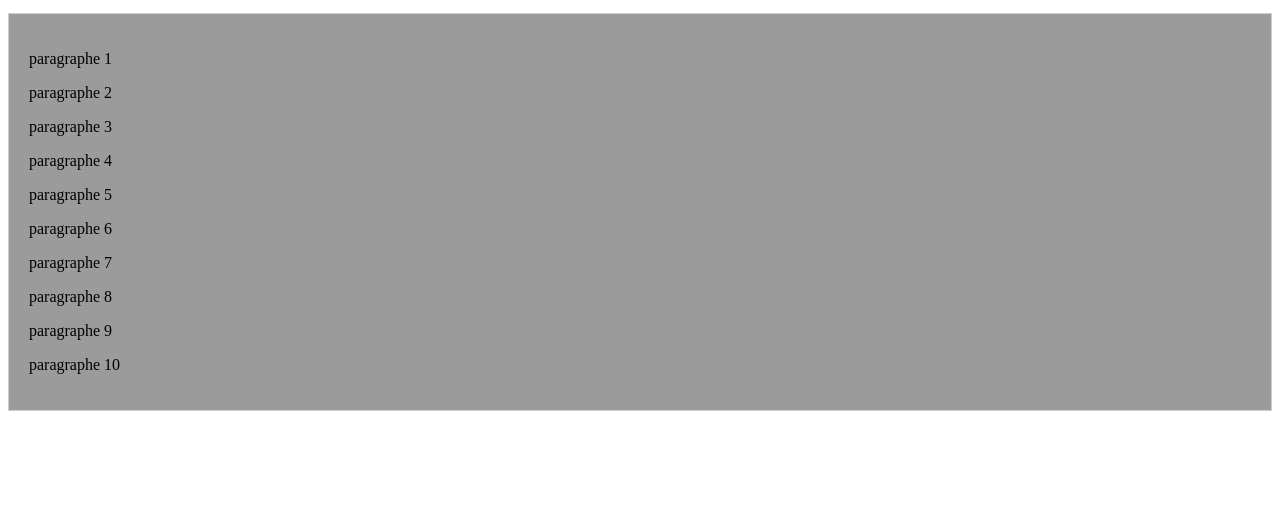
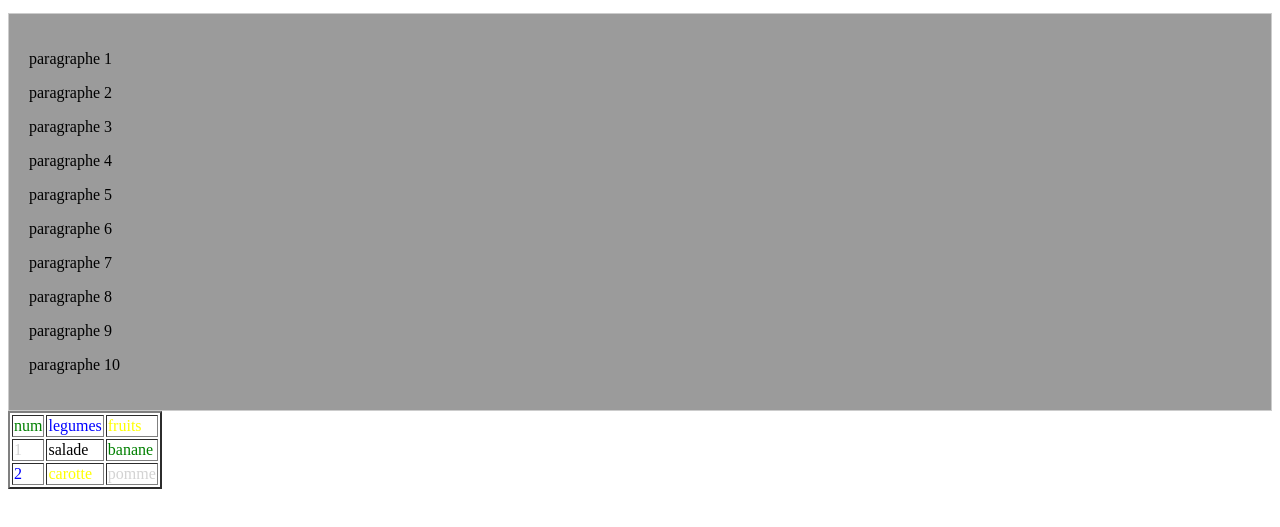
Before and after one commit to leonel691/exercice-DOM, a plain HTML site: page index.html in a window 1280 px wide. Shown: the part 155-682 px from the top of the page. Drawn offline with Linux system fonts and the light colour scheme.

Commit message:
exercice 1 tache 3

```diff
--- a/assets/script/index.js
+++ b/assets/script/index.js
@@ -14,3 +14,10 @@ for (let i=0 ;i<10;i++){
     newElement.textContent=`paragraphe ${i+1}`;
     bloc_paragraphe.appendChild(newElement);
 }
+// exercice 1 tache 3
+const couleur=["green","blue","yellow","lightgray","black"];
+const cellule=document.querySelectorAll('#table td');
+
+cellule.forEach((cell, index) => {
+    cell.style.color = couleur[index % couleur.length];
+});
--- a/index.html
+++ b/index.html
@@ -19,9 +19,24 @@
     <section id="bloc_paragraphe">
 
     </section>
-
-
-
+    <!-- exercice 1 tache 3 -->
+    <table id="table" border="2">
+        <tr>
+            <td class="cell">num</td>
+            <td class="cell">legumes</td>
+            <td class="cell">fruits</td>
+        </tr>
+        <tr>
+            <td class="cell">1</td>
+            <td class="cell">salade</td>
+            <td class="cell">banane</td>
+        </tr>
+        <tr>
+            <td class="cell">2</td>
+            <td class="cell">carotte</td>
+            <td class="cell">pomme</td>
+        </tr>
+    </table>
 
     <script src="/assets/script/index.js"></script>
 </body>
```
